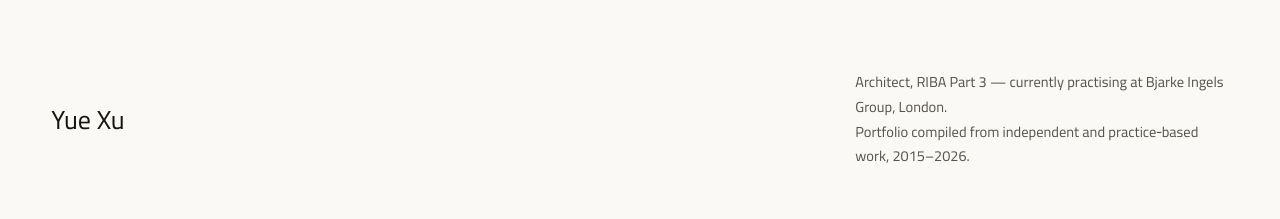
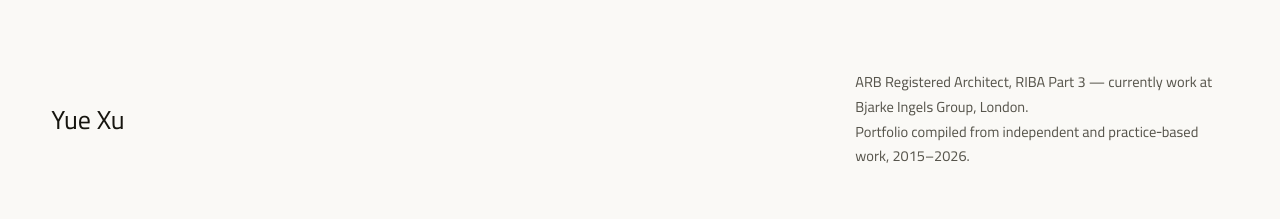
Before and after one commit to YueXu96/YueXu96.github.io, a plain HTML site: page resume.html in a window 1280 px wide. Shown: the part 2675-2894 px from the top of the page. Drawn offline with Linux system fonts and the light colour scheme.

Commit message:
Update footer description for architect role

```diff
--- a/resume.html
+++ b/resume.html
@@ -174,7 +174,7 @@
     <div class="footer-mark">
       <span>Yue Xu</span>
     </div>
-    <p class="footer-line">Architect, RIBA Part 3 — currently practising at Bjarke Ingels Group, London.<br>Portfolio compiled from independent and practice‑based work, 2015–2026.</p>
+    <p class="footer-line">ARB Registered Architect, RIBA Part 3 — currently work at Bjarke Ingels Group, London.<br>Portfolio compiled from independent and practice‑based work, 2015–2026.</p>
   </div>
   <nav class="footer-nav">
     <a href="work.html">Work</a>
```
